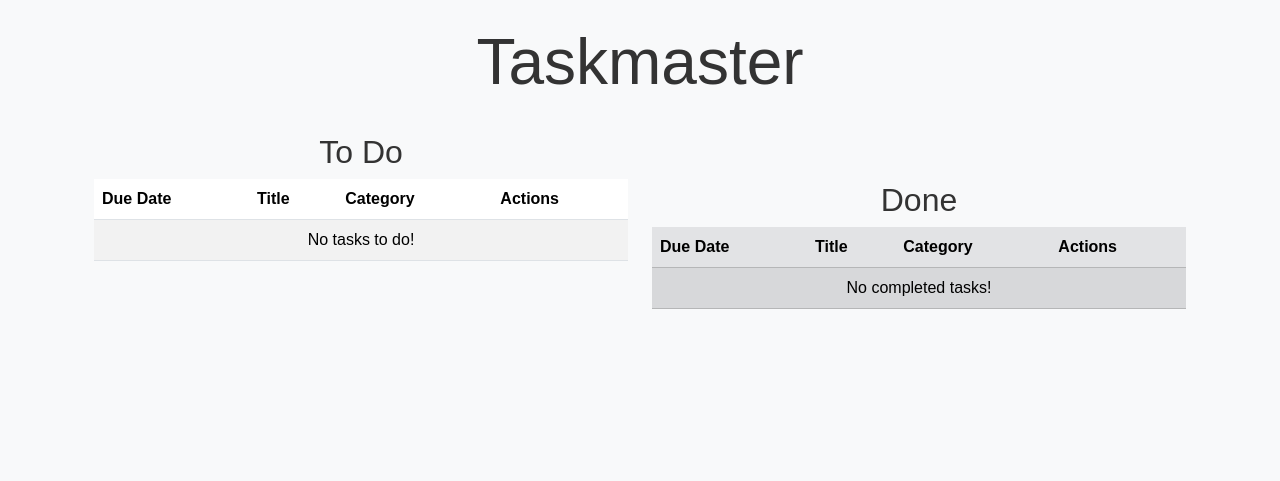
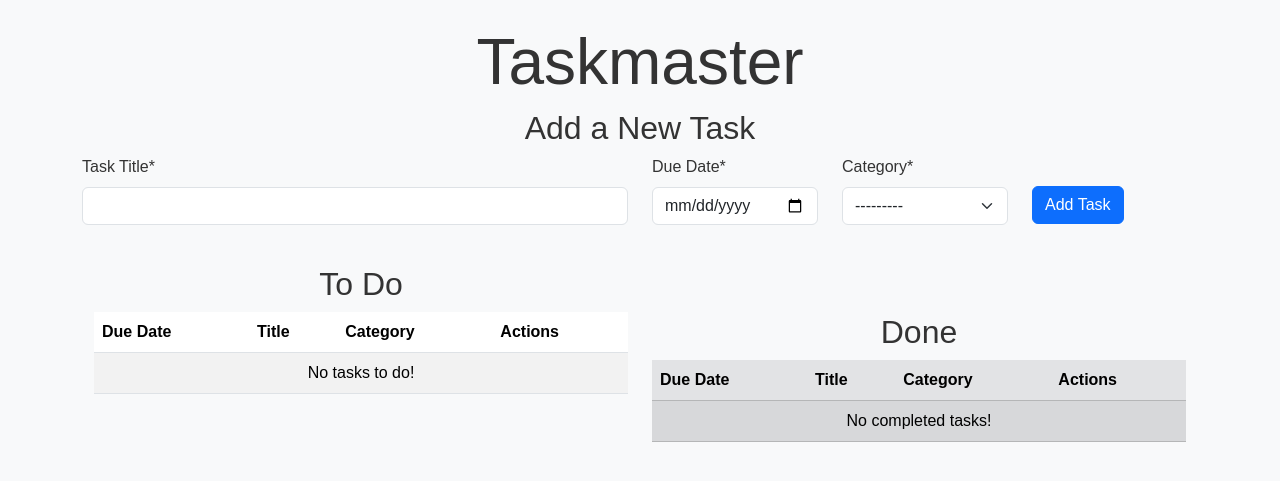
Before and after one commit to JamieJB123/taskmaster, a Django app: page / in a window 1280 px wide. Shown: the top 481 px of the page. Run offline with Django 5.2, Linux system fonts and the light colour scheme; data that the repository does not hold is empty; parts of the project's set-up code (start-up, migrations or seed data) failed here and were passed over; some libraries are stand-ins or nearby versions; some web fonts are replaced.

Commit message:
Add task form to homepage to enable users to add tasks to the database and task-table

```diff
--- a/requirements.txt
+++ b/requirements.txt
@@ -1,5 +1,7 @@
 asgiref==3.9.1
+crispy-bootstrap5==2025.6
 dj-database-url==3.0.1
 Django==5.2.4
+django-crispy-forms==2.4
 psycopg2==2.9.10
 sqlparse==0.5.3
--- a/taskmaster/settings.py
+++ b/taskmaster/settings.py
@@ -44,7 +44,13 @@ INSTALLED_APPS = [
     'django.contrib.messages',
     'django.contrib.staticfiles',
     'tasks',
+    'crispy_forms',
+    'crispy_bootstrap5',
 ]
+
+#Specifying crispy forms template pack
+CRISPY_ALLOWED_TEMPLATE_PACKS = 'bootstrap5'
+CRISPY_TEMPLATE_PACK = 'bootstrap5'
 
 MIDDLEWARE = [
     'django.middleware.security.SecurityMiddleware',
--- /dev/null
+++ b/tasks/forms.py
@@ -0,0 +1,17 @@
+from django import forms
+from .models import Task, Category
+
+class TaskForm(forms.ModelForm):
+    class Meta:
+        model = Task
+        fields = ['title', 'due_date', 'category']
+        widgets = {
+            'due_date': forms.DateInput(attrs={'type': 'date'}),
+            'completed_status': forms.CheckboxInput(),
+        }
+        labels = {
+            'title': 'Task Title',
+            'due_date': 'Due Date',
+            'completed_status': 'Completed',
+            'category': 'Category',
+        }
--- a/tasks/templates/tasks/index.html
+++ b/tasks/templates/tasks/index.html
@@ -1,4 +1,5 @@
 {% load static %}
+{% load crispy_forms_tags %}
 
 <!DOCTYPE html>
 <html lang="en">
@@ -23,6 +24,26 @@
                 <h1 class="display-3 text-center">Taskmaster</h1>
             </div>
         </div>
+
+        <h2 class="text-center">Add a New Task</h2>
+        <form method="POST" action="{% url 'home' %}" class="mb-4">
+            {% csrf_token %}
+            <!-- Render the form using crispy-forms -->
+            <div class="row">
+                <div class="col-lg-6">
+                    {{ form.title|as_crispy_field }}
+                </div>
+                <div class="col-sm-4 col-lg-2">
+                    {{ form.due_date|as_crispy_field }}
+                </div>
+                <div class="col-sm-4 col-lg-2">
+                    {{ form.category|as_crispy_field }}
+                </div>
+                <div class="col-sm-4 col-lg-2">
+                    <button id="add-task-btn" type="submit" class="btn btn-primary mb-3">Add Task</button>
+                </div>
+            </div>
+        </form>
 
         <!-- Columns for to-do and done go here -->
         <div class="container mt-4">
--- a/tasks/views.py
+++ b/tasks/views.py
@@ -1,13 +1,28 @@
-from django.shortcuts import render
+from django.shortcuts import render, redirect
 from .models import Task
+from .forms import TaskForm
 
 def home(request):
+    """Logic for the 'task form'"""
+    if request.method == 'POST':
+        form = TaskForm(request.POST)
+        if form.is_valid():
+            # Save the new task to the database
+            new_task = form.save(commit=False)
+            new_task.completed_status = False # Default to not completed
+            new_task.save()
+            return redirect('home') # Redirect to the home page after saving
+    else:
+            form = TaskForm() # Reinitialize the form if it's not valid
+
+
     # Fetch tasks based on their completion status
     to_do_tasks = Task.objects.filter(completed_status=False).order_by("due_date")
     done_tasks = Task.objects.filter(completed_status=True).order_by("due_date")
 
-    # Pass the tasks to the template
+    # Pass the form and tasks to the template
     context = {
+        'form': form,  # The TaskForm instance
         'to_do_tasks': to_do_tasks,
         'done_tasks': done_tasks,
     }
```
